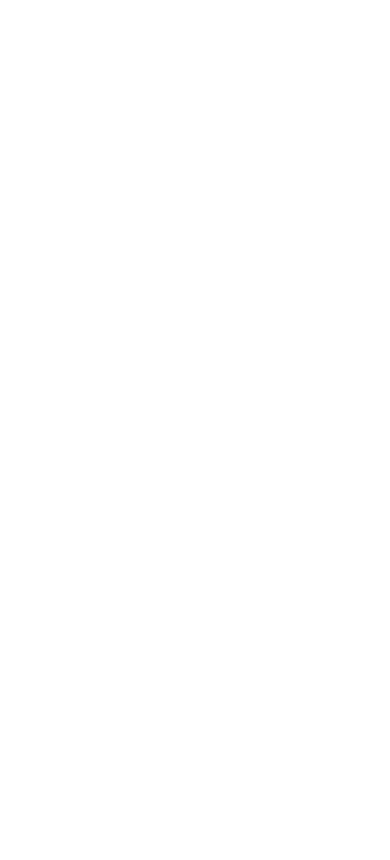
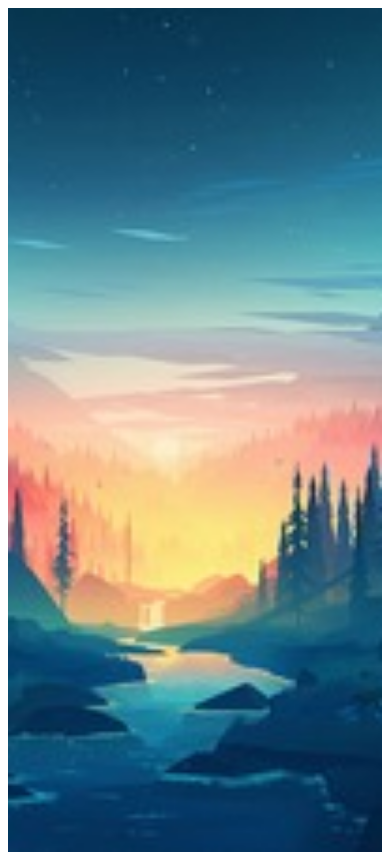
Before and after one commit to js-tasks-ru/htmlcss-20240216_vladimir-khleborodov, a website: page 06-lection4/02-background-image/index.html in a window 390 px wide. Drawn offline with Linux system fonts and the light colour scheme.

Commit message:
bgr-image created

```diff
--- a/06-lection4/02-background-image/background-image.css
+++ b/06-lection4/02-background-image/background-image.css
@@ -0,0 +1,27 @@
+.forest {
+  width: 100%;
+  height: 100vh;
+
+  background-image: url(./public/forest_2560.jpg);
+  background-repeat: no-repeat;
+  background-position: center;
+  background-size: cover;
+}
+
+@media screen and (max-width: 1024px) {
+  .forest {
+    background-image: url(./public/forest_1024.jpg);
+  }
+}
+
+@media screen and (max-width: 768px) {
+  .forest {
+    background-image: url(./public/forest_768.jpg);
+  }
+}
+
+@media screen and (max-width: 400px) {
+  .forest {
+    background-image: url(./public/forest_400.jpg);
+  }
+}
--- a/06-lection4/02-background-image/index.html
+++ b/06-lection4/02-background-image/index.html
@@ -5,6 +5,6 @@
     <link rel="stylesheet" href="./background-image.css">
   </head>
   <body>
-
+    <div class="forest"></div>
   </body>
 </html>
```
Lines whose indentation alone changed are shown as unchanged.
